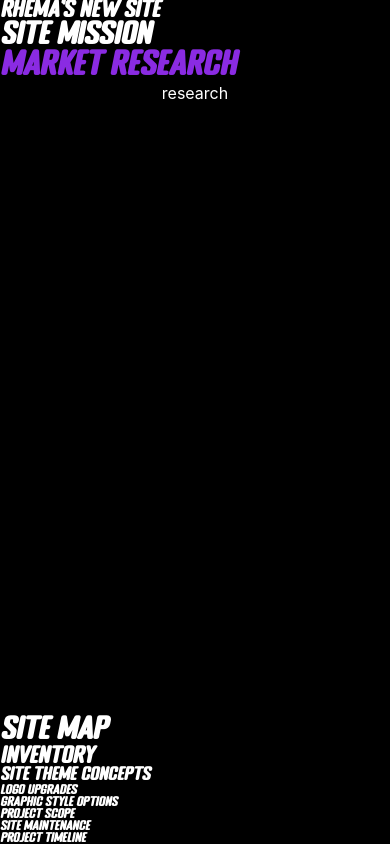
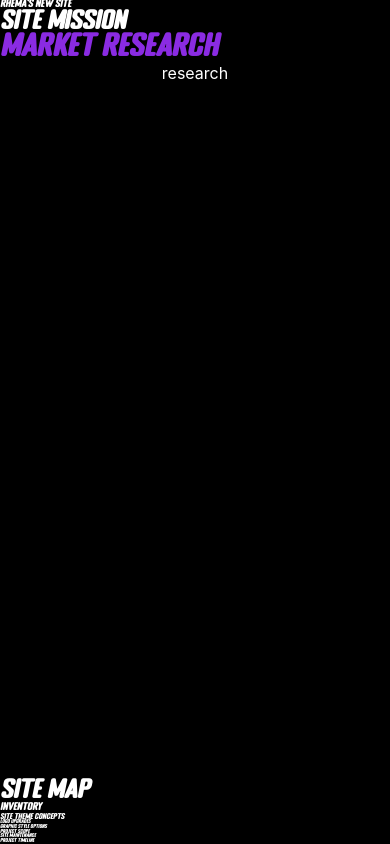
Before and after one commit to RoxanneTabuena/rhema-buyers-guide, a React (Create React App) app: page /mission in a window 390 px wide. Built offline with nearby package versions, Linux system fonts and the light colour scheme.

Commit message:
adjust sizing for mobile

```diff
--- a/src/components/Map/map.module.css
+++ b/src/components/Map/map.module.css
@@ -7,6 +7,6 @@
     border:none;
     height: fit-content;
     min-width: 100vw;
-    min-height: 600px;
+    height: 590px;
     background-color: white;
 }
--- a/src/components/root/root.module.css
+++ b/src/components/root/root.module.css
@@ -37,19 +37,19 @@ footer{
 @media only screen and (max-width: 480px) {
     /* mobile sizing */
     .link.xs{
-        font-size: .5rem;
+        font-size: .2rem;
     }
     .link.sm{
-        font-size: .7rem;
+        font-size: .3rem;
     }
     .link.m{
-        font-size: .9rem;
+        font-size: .4rem;
     }
     .link.l{
-        font-size: 1.2rem;
+        font-size: 1rem;
     }
     .link.xl{
-        font-size: 1.3rem;
+        font-size: 1.2rem;
     }
 }
 /* desktop */
```
